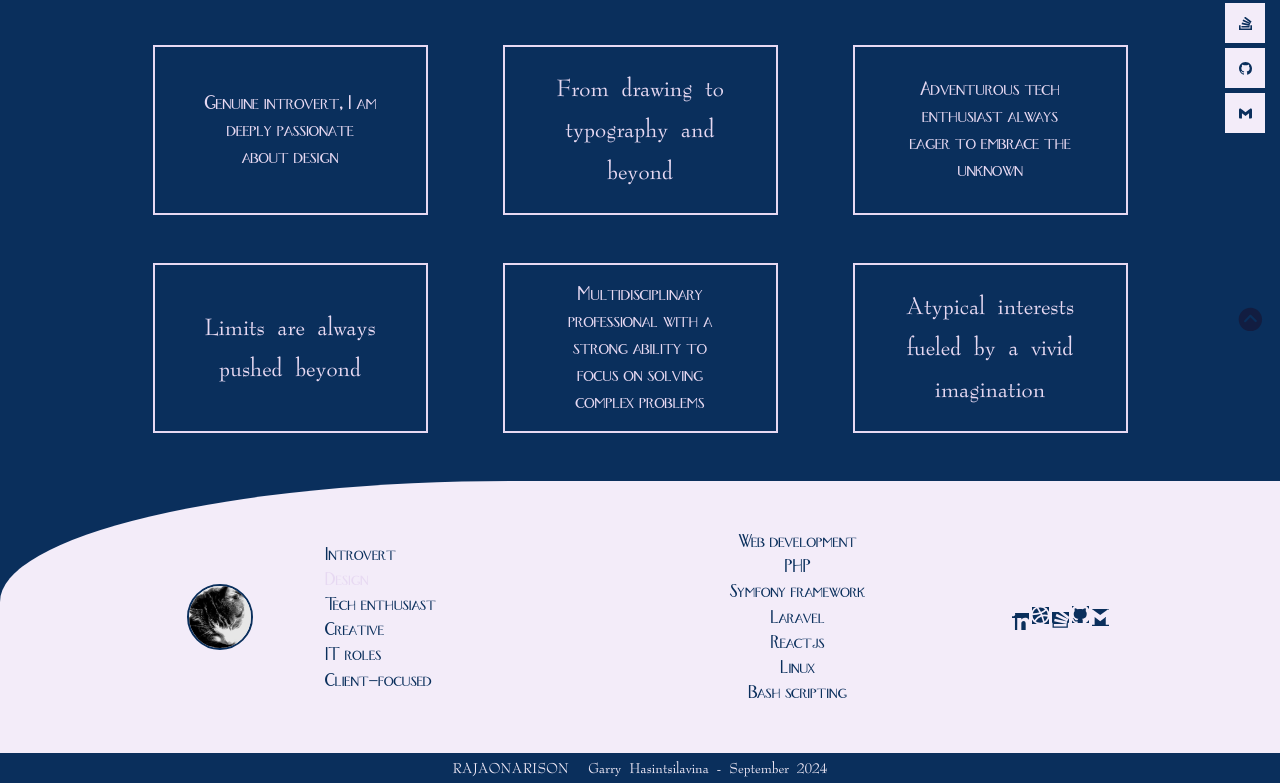
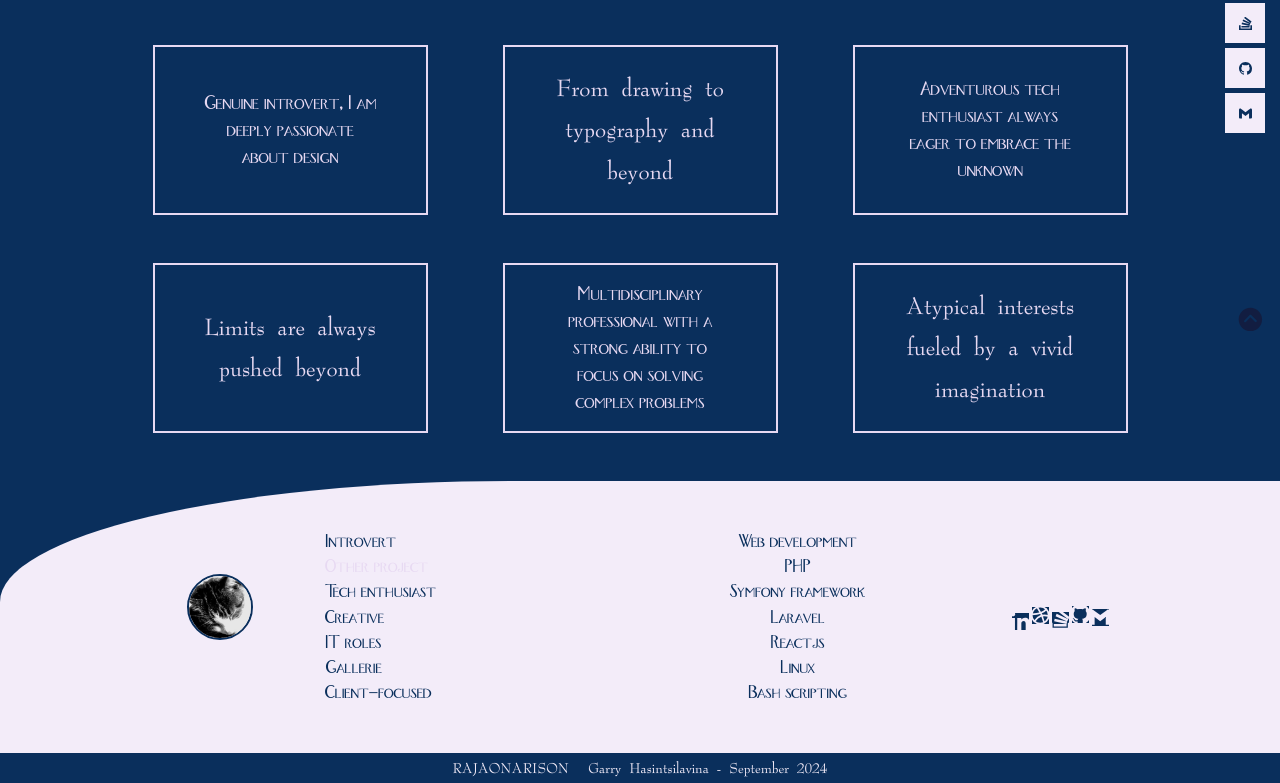
Before and after one commit to Antsamotady/ResumePortfolio, a React (Create React App) app: page / in a window 1280 px wide. Shown: the part 447-1230 px from the top of the page. Built offline with nearby package versions, Linux system fonts and the light colour scheme.

Commit message:
New page as carousel gallerie

```diff
--- a/src/App.js
+++ b/src/App.js
@@ -14,12 +14,14 @@ import Home from './Components/Pages/Home';
 import About from './Components/Pages/About';
 import Capabilities from './Components/Pages/Capabilities';
 import Contact from './Components/Pages/Contact';
+import Gallerie from './Components/Pages/Gallerie';
 
 class App extends Component {
 
   state = {
     showHeader: true,
     showMiddle: true,
+    showGallerie: false,
     closeMenu: false,
     theme: "theme-gray"
   };
@@ -28,7 +30,16 @@ class App extends Component {
     this.setState({
       showHeader: false,
       showMiddle: false,
+      showGallerie: false,
       closeMenu: !this.state.closeMenu
+    });
+  };
+
+  handleGallerieLinkClick = () => {
+    this.setState({
+      showHeader: false,
+      showMiddle: false,
+      showGallerie: true,
     });
   };
 
@@ -43,7 +54,7 @@ class App extends Component {
   }
 
   render() {
-    const { showHeader, showMiddle, closeMenu, theme } = this.state;
+    const { showHeader, showMiddle, showGallerie, closeMenu, theme } = this.state;
 
     return (
       <Router>
@@ -56,21 +67,18 @@ class App extends Component {
           />
 
           <div className="app-body" onClick={() => this.handleOnCloseMenu({ closeMenu: true })}>
-
             {showHeader && <Header />}
-
             <Routes>
               <Route path="/" element={!showHeader && <Home />} />
               <Route path="/about" element={<About />} />
               <Route path="/capabilities" element={<Capabilities />} />
               <Route path="/contact" element={<Contact />} />
+              <Route path="/gallerie" element={<Gallerie />} />
             </Routes>
-
             {showMiddle && <Middle />}
-
           </div>
 
-          <Footer />
+          <Footer onGallerieLinkClick={this.handleGallerieLinkClick} />
 
         </div>
       </Router>
--- a/src/Components/Footer.js
+++ b/src/Components/Footer.js
@@ -7,10 +7,11 @@ import { ImStackoverflow } from 'react-icons/im';
 import { BsGithub } from 'react-icons/bs';
 import { SiGmail } from 'react-icons/si';
 import { FiDribbble } from 'react-icons/fi';
+import { Link } from 'react-router-dom';
 
 import '../Stylesheets/footer.css';
 
-function Footer() {
+function Footer({ onGallerieLinkClick }) {
   const now = new Date();
   const month = now.toLocaleString('default', { month: 'long' });
   const year = now.getFullYear();
@@ -18,13 +19,18 @@ function Footer() {
   return (
     <div className="app-footer">
       <div className="footer-body">
-        <div className="footer-logo"><img className="tsifoh-logo-footer" src={tsifoh} alt="" /></div>
+        <div className="footer-logo">
+          <Link to="/"><img className="tsifoh-logo-footer" src={tsifoh} alt="" /></Link>
+        </div>
         <div className="line-column">
           <span>Introvert</span>
-          <span><a title="My design showcase" href="https://tsl-portfolio.netlify.app/">Design</a></span>
+          <span><a title="My design showcase" href="https://tsl-portfolio.netlify.app/">Other project</a></span>
           <span>Tech enthusiast</span>
           <span>Creative</span>
           <span>IT roles</span>
+          <Link to="/gallerie" className="gallerie-link" >
+            <span onClick={onGallerieLinkClick}>Gallerie</span>
+          </Link>
           <span>Client-focused</span>
         </div>
         <div className="line-column to-center">
--- /dev/null
+++ b/src/Components/Pages/Gallerie.js
@@ -0,0 +1,40 @@
+import React from 'react';
+
+import 'bootstrap/dist/css/bootstrap.min.css';
+import Carousel from 'react-bootstrap/Carousel';
+
+import img1 from '../../Images/img1.png';
+import img2 from '../../Images/Neh_9_20.jpg';
+import img3 from '../../Images/II_Tim_4.5.png';
+import img4 from '../../Images/TL_texture.png';
+import img5 from '../../Images/Sal_122.7.png';
+import img6 from '../../Images/logo_texture_2.png';
+
+const Gallerie = () => {
+  return (
+    <div className="gallerie carousel-wrapper">
+      <Carousel indicators={false}>
+        <Carousel.Item>
+          <img src={img1} alt="img1" />
+        </Carousel.Item>
+        <Carousel.Item interval={7000}>
+          <img src={img2} alt="img2" />
+        </Carousel.Item>
+        <Carousel.Item>
+          <img src={img3} alt="img1" />
+        </Carousel.Item>
+        <Carousel.Item>
+          <img src={img4} alt="img2" />
+        </Carousel.Item>
+        <Carousel.Item interval={7000}>
+          <img src={img5} alt="img1" />
+        </Carousel.Item>
+        <Carousel.Item>
+          <img src={img6} alt="img2" />
+        </Carousel.Item>
+      </Carousel>
+    </div>
+  );
+}
+
+export default Gallerie;
--- a/src/Stylesheets/footer.css
+++ b/src/Stylesheets/footer.css
@@ -29,6 +29,15 @@
 
     display: flex;
     justify-content: space-between;
+}
+
+.gallerie-link {
+    color: var(--color-bg-middle);
+}
+
+.gallerie-link span:hover {
+    outline-style: dotted;
+    outline-color: var(--color-bg-middle);
 }
 
 .footer-body div:nth-child(1) {
```
Also changed, not shown: src/Components/Navbar.js (+0 -22 lines).
